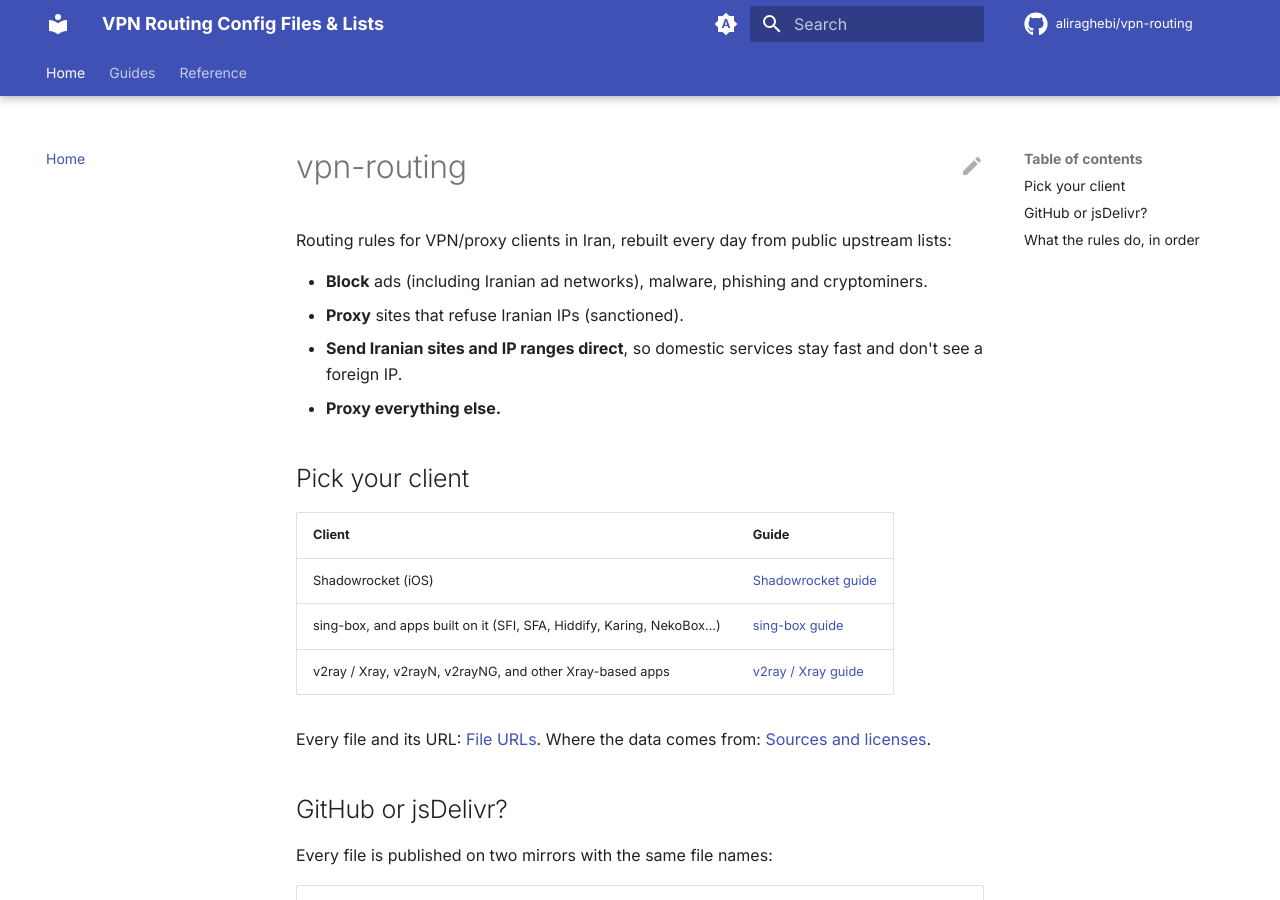
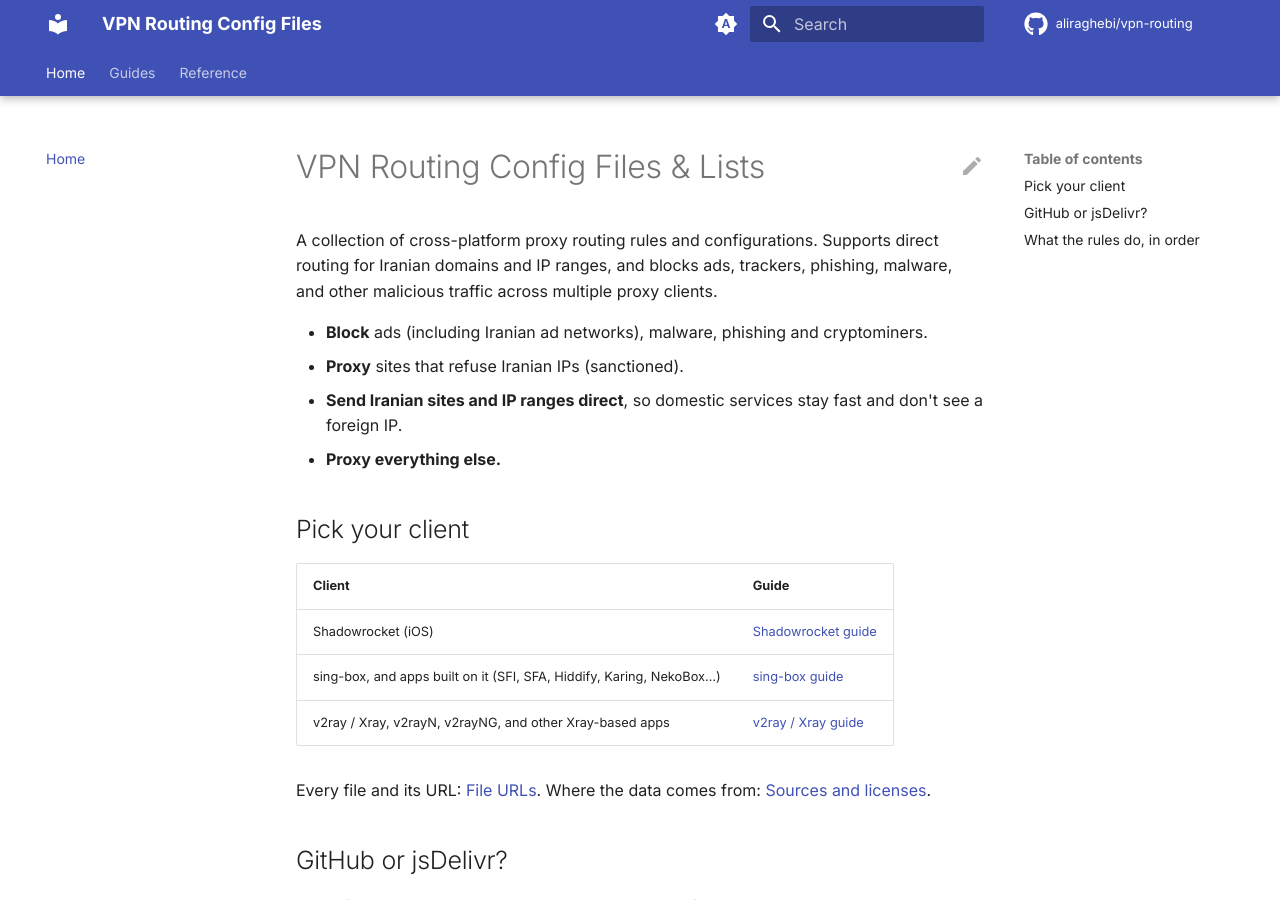
Before and after one commit to aliraghebi/routing-rules, an MkDocs documentation site: the page built from docs/index.md, in a window 1280 px wide and 900 px high. Built offline with MkDocs 1.6.1 and Material for MkDocs 9.7.7, drawn with Linux system fonts in a browser that asks for light colours; comment, search, counter and statistics services are not loaded.

Commit message:
change title and description

```diff
--- a/docs/index.md
+++ b/docs/index.md
@@ -1,6 +1,6 @@
-# vpn-routing
+# VPN Routing Config Files & Lists
 
-Routing rules for VPN/proxy clients in Iran, rebuilt every day from public upstream lists:
+A collection of cross-platform proxy routing rules and configurations. Supports direct routing for Iranian domains and IP ranges, and blocks ads, trackers, phishing, malware, and other malicious traffic across multiple proxy clients.
 
 - **Block** ads (including Iranian ad networks), malware, phishing and cryptominers.
 - **Proxy** sites that refuse Iranian IPs (sanctioned).
--- a/mkdocs.yml
+++ b/mkdocs.yml
@@ -1,4 +1,4 @@
-site_name: VPN Routing Config Files & Lists
+site_name: VPN Routing Config Files
 site_description: A collection of cross-platform proxy routing rules and configurations. Supports direct routing for Iranian domains and IP ranges, and blocks ads, trackers, phishing, malware, and other malicious traffic across multiple proxy clients.
 site_url: https://aliraghebi.github.io/vpn-routing/
 repo_url: https://github.com/aliraghebi/vpn-routing
```
